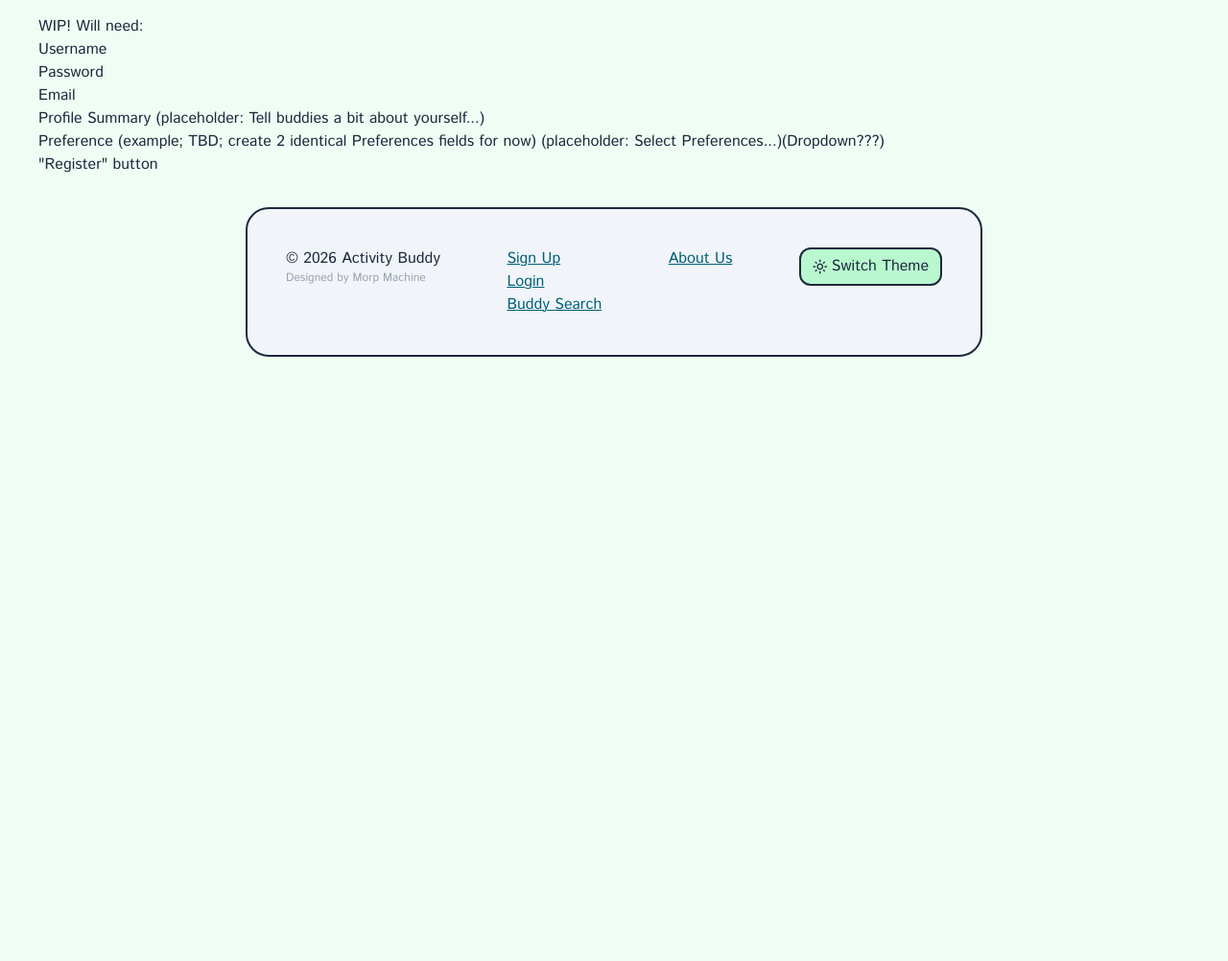
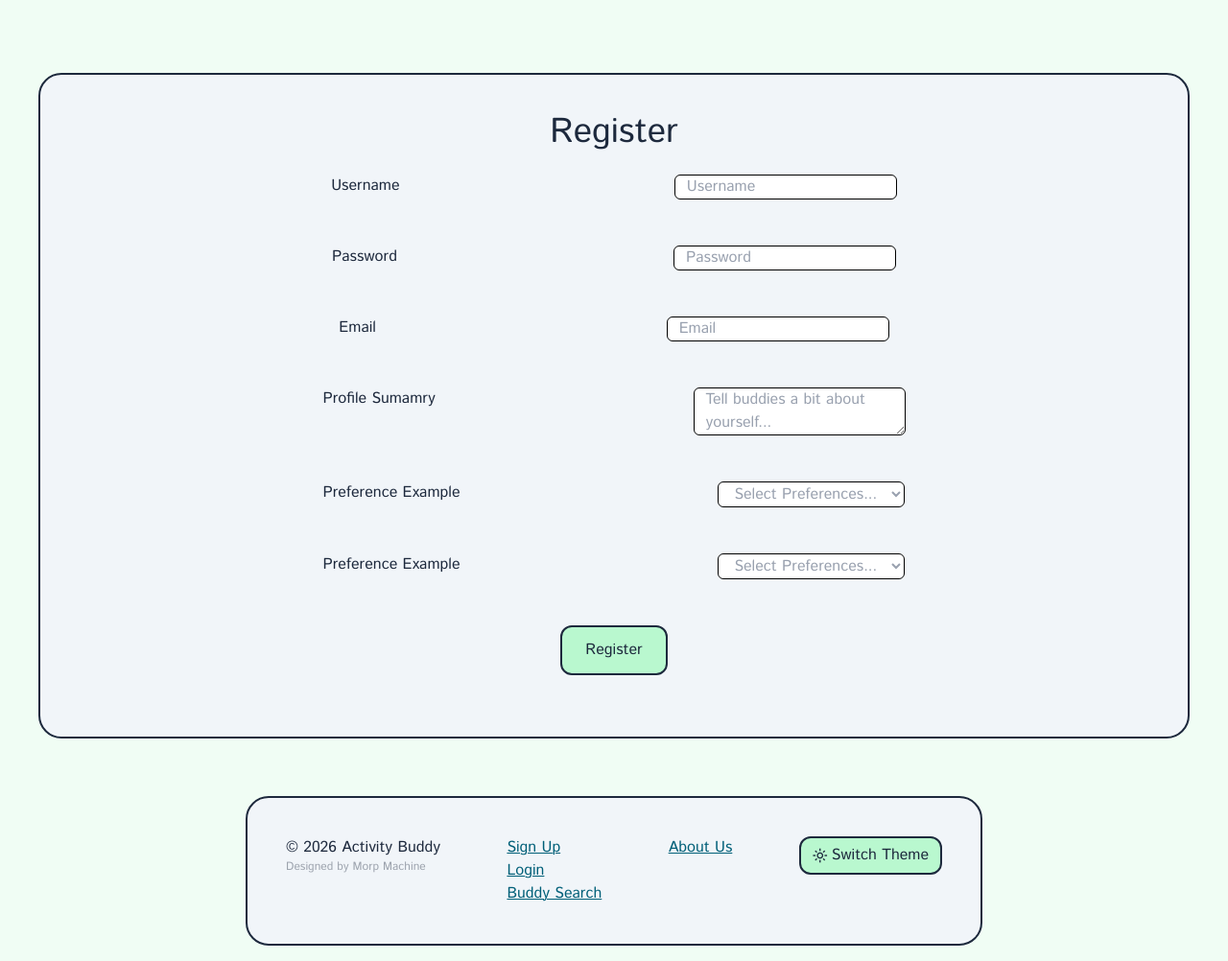
Before and after one commit to evankingca/Activity-Buddy, a Django app: page /register in a window 1280 px wide. Shown: the whole page at 96% size. Before the commit the page ends 372 px from the top, so only its background shows below. Run offline with Django 5.2, Linux system fonts and the light colour scheme; some libraries are stand-ins or nearby versions.

Commit message:
Make register page form

```diff
--- a/browsing/templates/browsing/base.html
+++ b/browsing/templates/browsing/base.html
@@ -61,8 +61,8 @@
             <p class="text-xs text-text/40 dark:text-text/15">Designed by Morp Machine</p>
         </div>
         <ul class="sm:order-0 order-0">
-            <li><a class="link" href="">Sign Up</a></li>
-            <li><a class="link" href="">Login</a></li>
+            <li><a class="link" href="register">Sign Up</a></li>
+            <li><a class="link" href="login">Login</a></li>
             <li><a class="link" href="">Buddy Search</a></li>
         </ul>
         <ul class="sm:order-0 order-1">
--- a/browsing/templates/browsing/register.html
+++ b/browsing/templates/browsing/register.html
@@ -2,15 +2,44 @@
 {% block title %}Register{% endblock %}
 
 {% block content %}
-<div class="container mx-auto">
-    <p>WIP! Will need:</p>
-    <ul>
-        <li>Username</li>
-        <li>Password</li>
-        <li>Email</li>
-        <li>Profile Summary (placeholder: Tell buddies a bit about yourself...)</li>
-        <li>Preference (example; TBD; create 2 identical Preferences fields for now) (placeholder: Select Preferences...)(Dropdown???)</li>
-        <li>"Register" button</li>
-    </ul>
+<div class="container mx-auto my-15">
+    <form class="mt-3 p-7 card">
+        <h1 class="text-4xl text-center">Register</h1>
+        <div class="flex flex-col items-center mx-30">
+            <div class="w-full flex flex-row justify-around">
+                <label class="my-6" for="username">Username</label>
+                <input class="bg-white border border-solid border-black rounded-md px-3 my-6 placeholder:text-gray-400" id="username" type="text" name="username" placeholder="Username" />
+            </div>
+            <div class="w-full flex flex-row justify-around">
+                <label class="my-6" for="password">Password</label>
+                <input class="bg-white border border-solid border-black rounded-md px-3 my-6 placeholder:text-gray-400" id="password" type="password" name="password" placeholder="Password" />
+            </div>
+            <div class="w-full flex flex-row justify-around">
+                <label class="my-6" for="email">Email</label>
+                <input class="bg-white border border-solid border-black rounded-md px-3 my-6 placeholder:text-gray-400" id="email" type="email" name="email" placeholder="Email" />
+            </div>
+            <div class="w-full flex flex-row justify-around">
+                <label class="my-6" for="summary">Profile Sumamry</label>
+                <textarea class="bg-white border border-solid border-black rounded-md px-3 my-6 placeholder:text-gray-400" id="summary" type="summary" name="summary" placeholder="Tell buddies a bit about yourself..."></textarea>
+            </div>
+            <div class="w-full flex flex-row justify-around">
+                <label class="my-6" for="preference_1">Preference Example</label>
+                <select class="bg-white border border-solid border-black rounded-md px-3 my-6 text-gray-400" id="preference_1" type="preference_1" name="preference_1">
+                    <option value="" selected>Select Preferences...</option>
+                    <option value="1">Example 1</option>
+                    <option value="2">Example 2</option>
+                </select>
+            </div>
+            <div class="w-full flex flex-row justify-around">
+                <label class="my-6" for="preference_2">Preference Example</label>
+                <select class="bg-white border border-solid border-black rounded-md px-3 my-6 text-gray-400" id="preference_2" type="preference_2" name="preference_2">
+                    <option value="" selected>Select Preferences...</option>
+                    <option value="1">Example 1</option>
+                    <option value="2">Example 2</option>
+                </select>
+            </div>
+            <button class="btn btn-secondary my-6">Register</button>
+        </div>
+    </form>
 </div>
 {% endblock %}
--- a/tailwindApp/static/css/dist/styles.css
+++ b/tailwindApp/static/css/dist/styles.css
@@ -27,7 +27,9 @@
     --color-slate-200: oklch(92.9% 0.013 255.508);
     --color-slate-800: oklch(27.9% 0.041 260.031);
     --color-gray-50: oklch(98.5% 0.002 247.839);
+    --color-gray-400: oklch(70.7% 0.022 261.325);
     --color-black: #000;
+    --color-white: #fff;
     --spacing: 0.25rem;
     --container-3xl: 48rem;
     --container-6xl: 72rem;
@@ -51,6 +53,7 @@
     --font-weight-bold: 700;
     --tracking-normal: 0em;
     --leading-normal: 1.5;
+    --radius-md: 0.375rem;
     --radius-lg: 0.5rem;
     --radius-2xl: 1rem;
     --radius-3xl: 1.5rem;
@@ -347,8 +350,17 @@
   .m-4 {
     margin: calc(var(--spacing) * 4);
   }
+  .m-6 {
+    margin: calc(var(--spacing) * 6);
+  }
+  .mx-30 {
+    margin-inline: calc(var(--spacing) * 30);
+  }
   .mx-auto {
     margin-inline: auto;
+  }
+  .my-6 {
+    margin-block: calc(var(--spacing) * 6);
   }
   .my-15 {
     margin-block: calc(var(--spacing) * 15);
@@ -386,6 +398,9 @@
   .h-screen {
     height: 100vh;
   }
+  .max-h-\[300px\] {
+    max-height: 300px;
+  }
   .w-0\.5 {
     width: calc(var(--spacing) * 0.5);
   }
@@ -394,6 +409,9 @@
   }
   .w-full {
     width: 100%;
+  }
+  .w-screen {
+    width: 100vw;
   }
   .max-w-3xl {
     max-width: var(--container-3xl);
@@ -440,6 +458,9 @@
   .gap-4 {
     gap: calc(var(--spacing) * 4);
   }
+  .gap-10 {
+    gap: calc(var(--spacing) * 10);
+  }
   .gap-x-4 {
     column-gap: calc(var(--spacing) * 4);
   }
@@ -457,6 +478,9 @@
   }
   .rounded-lg {
     border-radius: var(--radius-lg);
+  }
+  .rounded-md {
+    border-radius: var(--radius-md);
   }
   .border {
     border-style: var(--tw-border-style);
@@ -491,6 +515,12 @@
   .bg-slate-100 {
     background-color: var(--color-slate-100);
   }
+  .bg-white {
+    background-color: var(--color-white);
+  }
+  .object-contain {
+    object-fit: contain;
+  }
   .p-4 {
     padding: calc(var(--spacing) * 4);
   }
@@ -502,6 +532,9 @@
   }
   .px-2 {
     padding-inline: calc(var(--spacing) * 2);
+  }
+  .px-3 {
+    padding-inline: calc(var(--spacing) * 3);
   }
   .py-2 {
     padding-block: calc(var(--spacing) * 2);
@@ -557,6 +590,9 @@
   .text-black {
     color: var(--color-black);
   }
+  .text-gray-400 {
+    color: var(--color-gray-400);
+  }
   .text-slate-800 {
     color: var(--color-slate-800);
   }
@@ -576,6 +612,9 @@
     .text-text\/40 {
       color: color-mix(in oklab, var(--color-text) 40%, transparent);
     }
+  }
+  .placeholder\:text-gray-400::placeholder {
+    color: var(--color-gray-400);
   }
   @media (width >= 40rem) {
     .sm\:order-0 {
```
Also changed, not shown: browsing/templates/browsing/login.html (+11 -10 lines).
